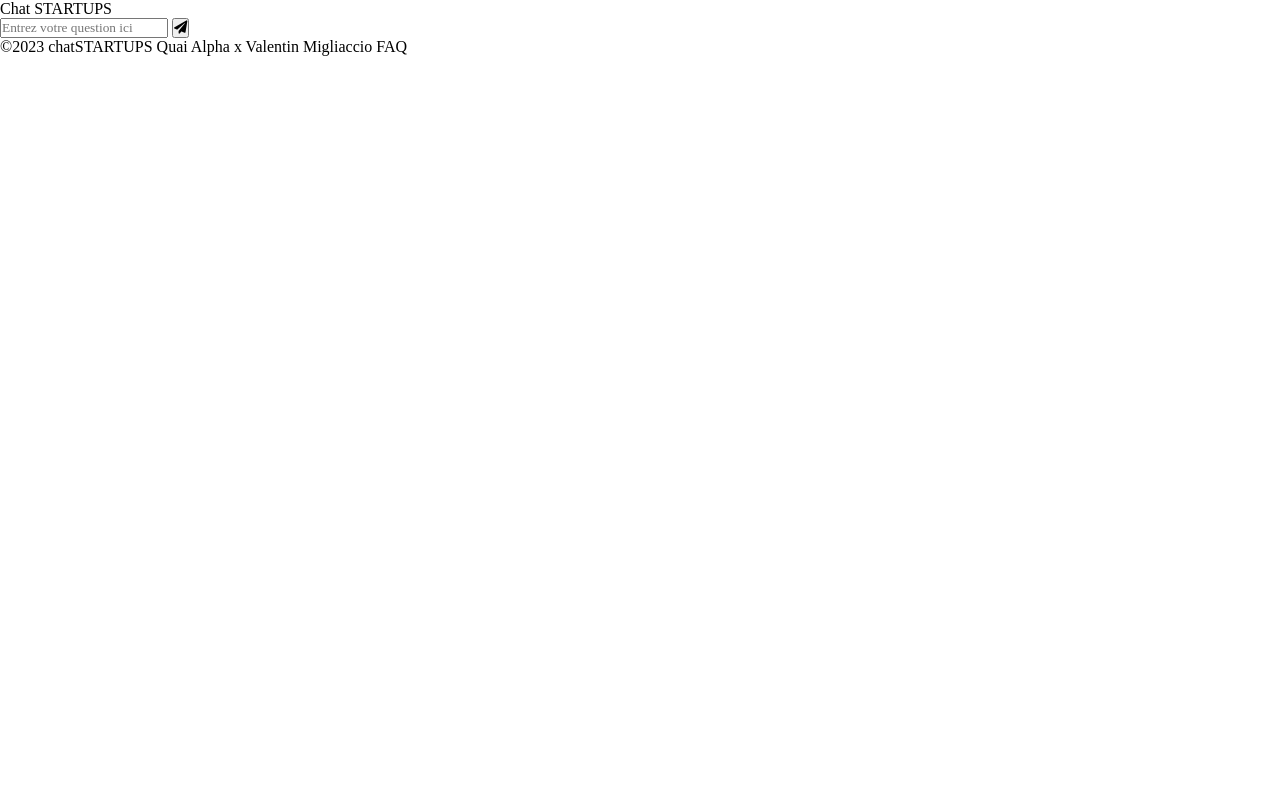
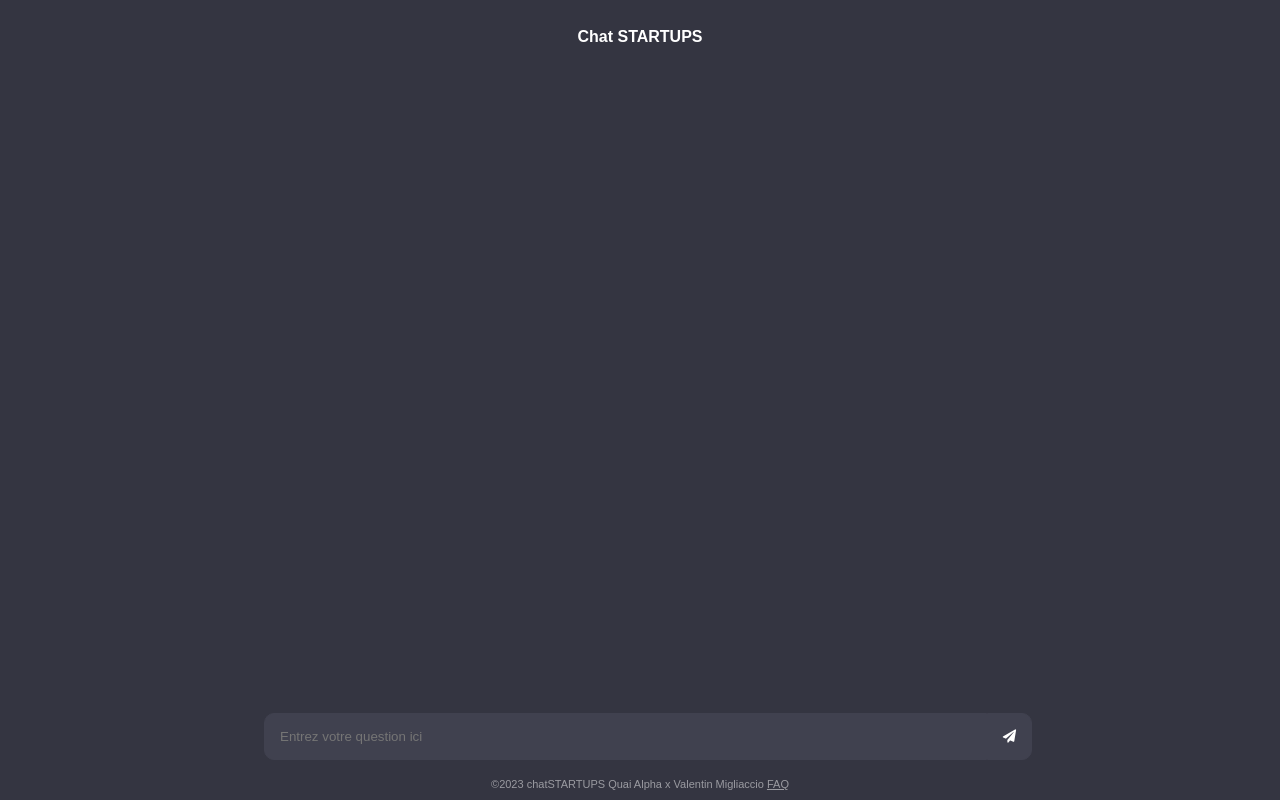
Before and after one commit to ValentinMglc/Chat_Startups, a plain HTML site: page index.html in a window 1280 px wide. Drawn offline with Linux system fonts and the light colour scheme.

Commit message:
Add files via upload

```diff
--- a/style.css
+++ b/style.css
@@ -1,24 +1,106 @@
-*{
-    margin: 0;
-    padding: 0;
-    list-style: none;
-    text-decoration: none;
-    font-family: "poppins";
-    scroll-behavior: smooth;
-}
+body {
+    font-family: Arial, sans-serif;
+    background-color: #343541;
+  }
 
-h1,
-h2,
-h3,
-h4,
-h5,
-h6,
-button {
-    font-family: "";
-}
+  .chat-container {
+    background-color: #343541;
+    color: white;
+    padding-top: 20px;
+    width: 100%;
+  }
 
-body {
-    overflow-x: hidden;
-    max-width: 1920px;
-    margin: 0 auto;
-}
+  .chat-header {
+    text-align: center;
+    font-weight: bold;
+    margin-bottom: 20px;
+  }
+
+  .chat-box {
+    width: 100%;
+    margin: 15px auto;
+    padding: 15px;
+    display: block;
+    max-width: 90%;
+    position: relative;
+    height: 75vh;
+    overflow: auto;
+  }
+
+  .user-message {
+    margin-bottom: 10px;
+    padding: 30px;
+    background-color: #343541;
+    color: white;
+    border-radius: 5px;
+  }
+
+  .robot-message {
+    margin-bottom: 10px;
+    padding: 30px;
+    background-color: #444654;
+    color: white;
+    border-radius: 5px;
+  }
+
+  .chat-input-container {
+    display: flex;
+    align-items: center;
+    justify-content: center;
+    position: absolute;
+    bottom: 5%;
+    width: 100%;
+  }
+
+  .chat-input {
+    color: white;
+    flex-grow: 1;
+    padding: 15px;
+    background-color: #40414F;
+    border: 1px solid #40414F;
+    border-top-left-radius: 10px;
+    border-bottom-left-radius: 10px;
+    margin-left: 20%;
+    outline: none;
+  }
+
+  .chat-button {
+    color: white;
+    padding: 15px;
+    background-color: #40414F;
+    border: 1px solid #40414F;
+    border-top-right-radius: 10px;
+    border-bottom-right-radius: 10px;
+    margin-right: 20%;
+    cursor: pointer;
+  }
+
+  #copyright {
+    text-align: center;
+    bottom: 10px;
+    position: fixed;
+    width: 100%;
+    left: 0;
+    color: white;
+    font-size: 11px;
+    color: rgba(255, 255, 255, 0.5);
+    z-index: 99999999;
+  }
+
+  .user-icon-container {
+    width: 30px;
+    height: 25px;
+    display: inline-block;
+    text-align: center;
+    margin-right: 10px;
+    margin-bottom: 10px;
+  }
+
+  .robot-icon-container {
+    width: 30px;
+    height: 25px;
+    display: inline-block;
+    text-align: center;
+    margin-right: 10px;
+    margin-bottom: 10px;
+  }
```
